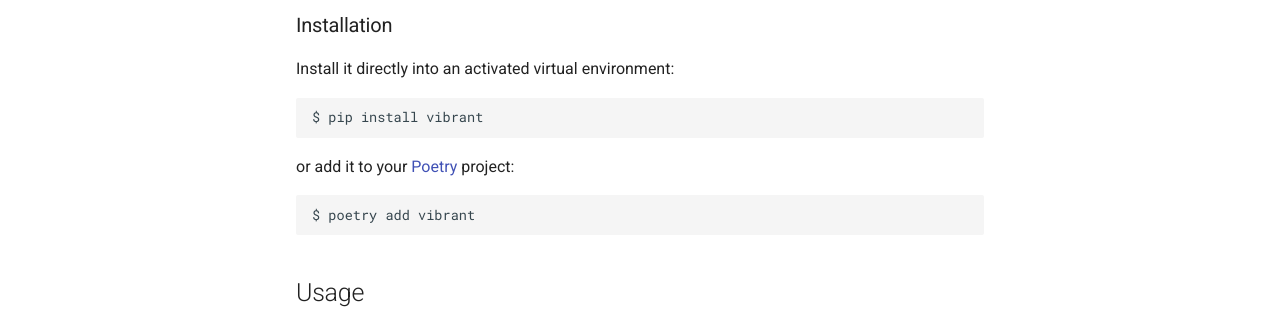
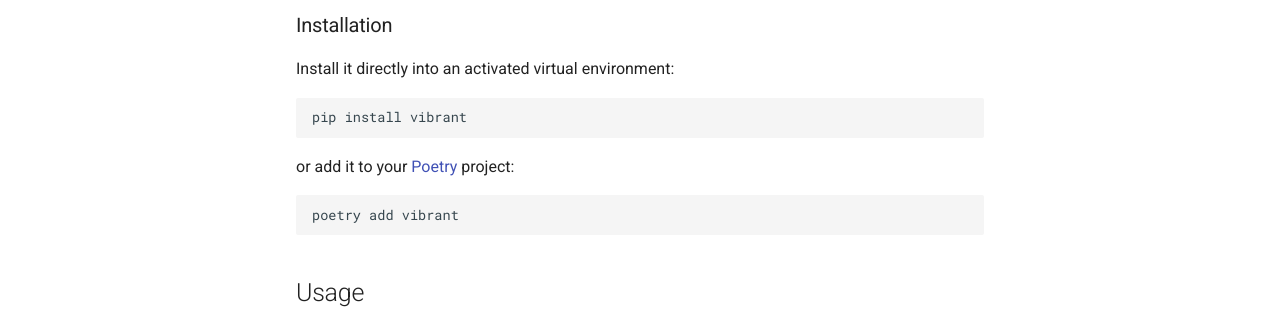
Before and after one commit to gcapu/vibrant, an MkDocs documentation site: the page built from docs/index.md, in a window 1280 px wide and 989 px high. Shown: the part 475-787 px from the top of the window. Built offline with MkDocs 1.6.1 and Material for MkDocs 9.7.7, drawn with Linux system fonts in a browser that asks for light colours; comment, search, counter and statistics services are not loaded.

````diff
--- a/docs/index.md
+++ b/docs/index.md
@@ -22,13 +22,13 @@ Warning: Work in progress.
 Install it directly into an activated virtual environment:
 
 ```text
-$ pip install vibrant
+pip install vibrant
 ```
 
 or add it to your [Poetry](https://poetry.eustace.io/) project:
 
 ```text
-$ poetry add vibrant
+poetry add vibrant
 ```
 
 ## Usage
--- a/pyproject.toml
+++ b/pyproject.toml
@@ -1,6 +1,6 @@
 [tool.poetry]
 name = "vibrant"
-version = "0.0.1"
+version = "0.0.2"
 description = "PyTorch powered Finite Elements"
 
 license = "MIT"
--- a/vibrant/__init__.py
+++ b/vibrant/__init__.py
@@ -1 +1 @@
-__version__ = '0.0.1'
+__version__ = '0.0.2'
````
Also changed, not shown: 1 other file.
